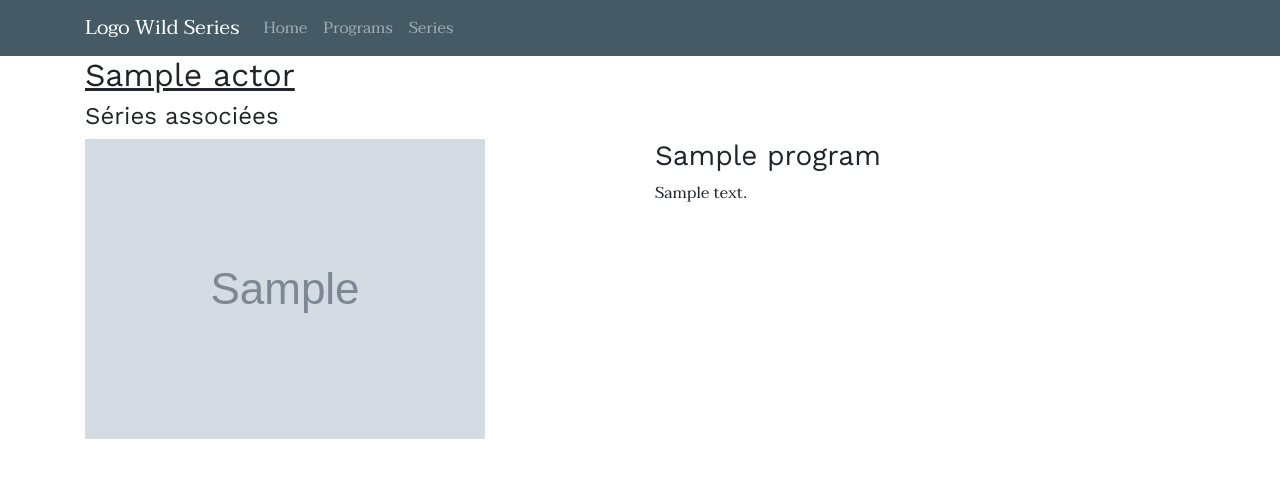
After one commit to kimor44/Wild-series, a Symfony app: template templates/wild/actor.html.twig in a window 1280 px wide. The commit adds this page. Shown: the top 478 px of the page. Run offline with Twig, Linux system fonts and the light colour scheme; the template is opened without the code that fills it: most values are stand-ins (such as "Sample title", 1, 10 or a date in 2020); grey boxes marked "Sample" are stand-in pictures; style sheets or scripts are compiled from the project's sources; some libraries are stand-ins or nearby versions.

Commit message:
ajout page actor

```diff
--- a/assets/css/app.scss
+++ b/assets/css/app.scss
@@ -6,5 +6,8 @@ $theme-colors: (
 $headings-font-family:        'Work Sans', sans-serif !default;
 $font-family-sans-serif:      'Taviraj', serif, BlinkMacSystemFont, "Segoe UI", Roboto, "Helvetica Neue", Arial, "Noto Sans", sans-serif, "Apple Color Emoji", "Segoe UI Emoji", "Segoe UI Symbol", "Noto Color Emoji" !default;
 
+.actor-name{
+  text-decoration: underline;
+}
 
 @import "~bootstrap/scss/bootstrap";
--- /dev/null
+++ b/templates/wild/actor.html.twig
@@ -0,0 +1,19 @@
+{% extends 'base.html.twig' %}
+
+{% block body %}
+    <div class="container">
+        <h2 class="actor-name">{{ actor.name }}</h2>
+        <h4>Séries associées</h4>
+        {% for program in programs %}
+            <div class="row">
+                <div class="col-lg-6">
+                    <img src="{{ program.poster }}" alt="img" class="img-fluid">
+                </div>
+                <div class="col-lg-6">
+                    <h3>{{ program.title }}</h3>
+                    <p>{{ program.summary }}</p>
+                </div>
+            </div>
+        {% endfor %}
+    </div>
+{% endblock %}
```
Also changed, not shown: src/Controller/WildController.php (+17 -0 lines).
